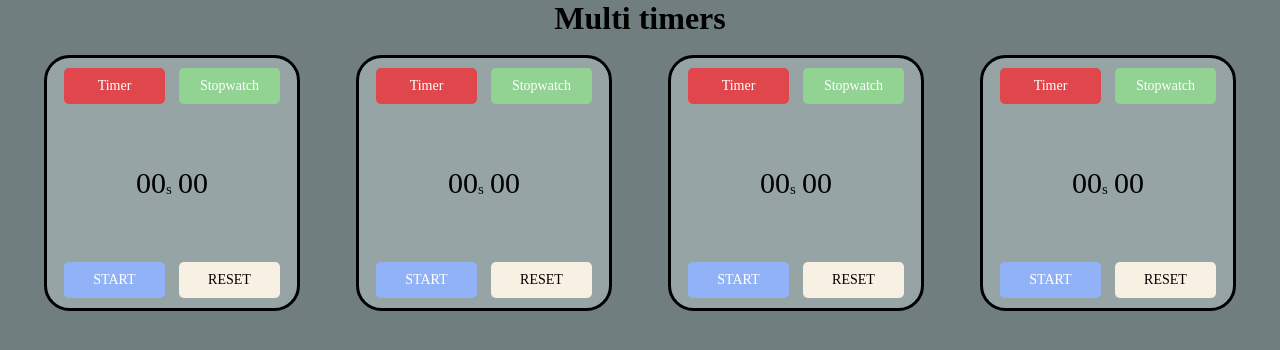
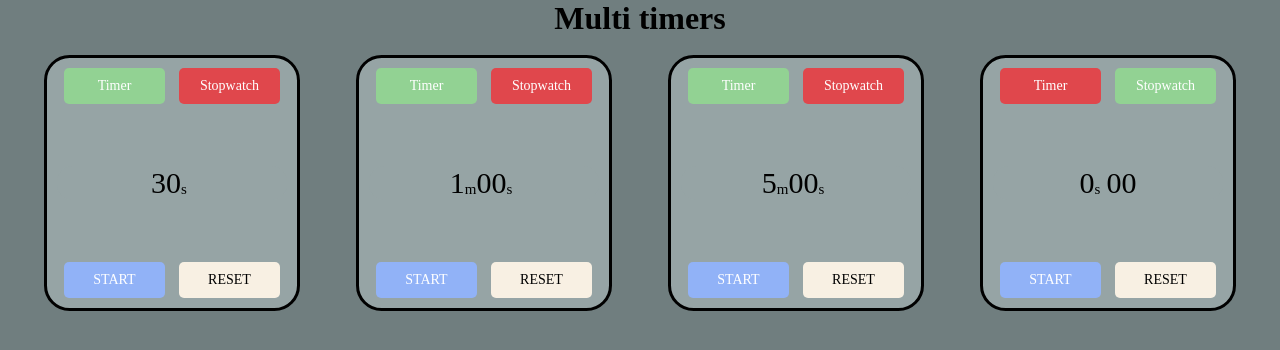
Before and after one commit to halvis82/multitimers, a React (Create React App) app: page / in a window 1280 px wide. Shown: the top 350 px of the page. Built offline with nearby package versions, Linux system fonts and the light colour scheme; no server answers.

Commit message:
functioning timer + added sound, animation

```diff
--- a/package.json
+++ b/package.json
@@ -9,6 +9,7 @@
     "react": "^18.1.0",
     "react-dom": "^18.1.0",
     "react-scripts": "5.0.1",
+    "use-sound": "^4.0.1",
     "web-vitals": "^2.1.4"
   },
   "scripts": {
--- a/src/App.css
+++ b/src/App.css
@@ -1,8 +1,14 @@
+/* Standard */
+
 * {
   margin: 0;
   padding: 0;
   box-sizing: border-box;
   font-family: cursive;
+  -webkit-user-select: none; /* Safari */
+  -moz-user-select: none; /* Firefox */
+  -ms-user-select: none; /* IE10+/Edge */
+  user-select: none; /* Standard */
 }
 
 body {
@@ -16,7 +22,10 @@ h1 {
   text-align: center;
 }
 
-.timerContainer {
+
+/* Timer boxes */
+
+.multiTimerContainer {
   width: 100vw;
   display: flex;
   flex-flow: row wrap;
@@ -35,6 +44,13 @@ h1 {
   margin: 2px;
   background-color: #96A4A5;
   position: relative;
+}
+
+.timerContentBox {
+  display: flex;
+  flex-flow: column nowrap;
+  justify-content: space-between;
+  height: 100%;
 }
 
 .timerProgressBox {
@@ -56,56 +72,29 @@ h1 {
   /* animation-play-state: paused; */
 }
 
-/* animation: https://stackoverflow.com/questions/70233709/html-css-circular-progress-bar-with-image-inside */
+.timerOverBox {
+  position: absolute;
+  width: 101%;
+  height: 101%;
+  left: 0;
+  top: 0;
+  border-radius: 10%;
+  opacity: 0.4;
+  background-color: red;
 
-@keyframes fill {
-  0% {
-clip-path: polygon(50% -20.71%, 50% 50%, 50% 0%, 50% 0%, 50% 0%, 50% 0%, 50% 0%);
-  }
-  12.5% {
-clip-path: polygon(50% -20.71%, 50% 50%, 100% 0%, 100% 0%, 100% 0%, 100% 0%, 100% 0%);
-  }
-  25% {
-clip-path: polygon(50% -20.71%, 50% 50%, 120.71% 50%, 120.71% 50%, 120.71% 50%, 120.71% 50%, 100% 0%);
-  }
-  37.5% {
-clip-path: polygon(50% -20.71%, 50% 50%, 100% 100%, 100% 100%, 100% 100%, 100% 100%, 100% 0%);
-  }
-  50% {
-clip-path: polygon(50% -20.71%, 50% 50%, 50% 120.71%, 50% 120.71%, 50% 120.71%, 100% 100%, 100% 0%);
-  }
-  62.5% {
-clip-path: polygon(50% -20.71%, 50% 50%, 0% 100%, 0% 100%, 0% 100%, 100% 100%, 100% 0%);
-  }
-  75% {
-clip-path: polygon(50% -20.71%, 50% 50%, -20.71% 50%, -20.71% 50%, 0% 100%, 100% 100%, 100% 0%);
-  }
-  87.5% {
-clip-path: polygon(50% -20.71%, 50% 50%, 0% 0%, 0% 0%, 0% 100%, 100% 100%, 100% 0%);
-  }
-  100% {
-clip-path: polygon(50% -20.71%, 50% 50%, 50% -20.71%, 0% 0%, 0% 100%, 100% 100%, 100% 0%);
-  }
+  animation: blink 0.5s linear infinite;
 }
 
-.timerContentBox {
-  display: flex;
-  flex-flow: column nowrap;
-  justify-content: space-between;
-  height: 100%;
-}
 
-.buttonBox {
-  display: flex;
-  flex-flow: row wrap;
-  justify-content: space-around;
-}
+/* Time text */
 
-.timeBox {
+.timeTextBox {
   text-align: center;
   font-size: 30px;
   width: 100%;
   font-variant-numeric: tabular-nums;
+  border-radius: 15px;
+  outline: none;
 
   display: flex;
   flex-flow: row wrap;
@@ -117,21 +106,21 @@ clip-path: polygon(50% -20.71%, 50% 50%, 50% -20.71%, 0% 0%, 0% 100%, 100% 100%,
   margin-top: 15px;
 }
 
-@keyframes typingIndicatorAnimation {
-  from {
-    color: white;
-  }
-  to {
-    color: #B3B5B4;
-  }
-}
-
 .typingIndicator {
   color: white;
   margin-left: -3px;
   margin-right: -2px;
 
   animation: typingIndicatorAnimation 0.4s alternate infinite;
+}
+
+
+/* Buttons */
+
+.buttonBox {
+  display: flex;
+  flex-flow: row wrap;
+  justify-content: space-around;
 }
 
 input[type=button] {
@@ -152,6 +141,65 @@ input[type=button]:hover, input[type=button]:focus {
   filter: brightness(0.8);
 }
 
+input[type=button]:hover {
+  outline: solid blueviolet;
+}
+
 input[type=button]:active {
-  outline: solid black;
+  outline: dashed black;
 }
+
+
+/* Animations */
+
+@keyframes typingIndicatorAnimation {
+  from {
+    color: white;
+  }
+  to {
+    color: #B3B5B4;
+  }
+}
+
+/* animation: https://stackoverflow.com/questions/70233709/html-css-circular-progress-bar-with-image-inside */
+@keyframes fill {
+  0% {
+    clip-path: polygon(50% -20.71%, 50% 50%, 50% 0%, 50% 0%, 50% 0%, 50% 0%, 50% 0%);
+  }
+  12.5% {
+    clip-path: polygon(50% -20.71%, 50% 50%, 100% 0%, 100% 0%, 100% 0%, 100% 0%, 100% 0%);
+  }
+  25% {
+    clip-path: polygon(50% -20.71%, 50% 50%, 120.71% 50%, 120.71% 50%, 120.71% 50%, 120.71% 50%, 100% 0%);
+  }
+  37.5% {
+    clip-path: polygon(50% -20.71%, 50% 50%, 100% 100%, 100% 100%, 100% 100%, 100% 100%, 100% 0%);
+  }
+  50% {
+    clip-path: polygon(50% -20.71%, 50% 50%, 50% 120.71%, 50% 120.71%, 50% 120.71%, 100% 100%, 100% 0%);
+  }
+  62.5% {
+    clip-path: polygon(50% -20.71%, 50% 50%, 0% 100%, 0% 100%, 0% 100%, 100% 100%, 100% 0%);
+  }
+  75% {
+    clip-path: polygon(50% -20.71%, 50% 50%, -20.71% 50%, -20.71% 50%, 0% 100%, 100% 100%, 100% 0%);
+  }
+  87.5% {
+    clip-path: polygon(50% -20.71%, 50% 50%, 0% 0%, 0% 0%, 0% 100%, 100% 100%, 100% 0%);
+  }
+  100% {
+    clip-path: polygon(50% -20.71%, 50% 50%, 50% -20.71%, 0% 0%, 0% 100%, 100% 100%, 100% 0%);
+  }
+}
+
+@keyframes blink {
+  50% {
+    opacity: 0;
+  }
+  /* from {
+    background: red;
+  }
+  to {
+    background: none;
+  } */
+}
--- a/src/App.js
+++ b/src/App.js
@@ -5,11 +5,11 @@ function App() {
   return (
     <div className="App">
       <h1>Multi timers</h1>
-      <div className='timerContainer'>
-        <Timer TimerOrStopclock="timer" />
-        <Timer TimerOrStopclock="timer" />
-        <Timer TimerOrStopclock="timer" />
-        <Timer TimerOrStopclock="" />
+      <div className='multiTimerContainer'>
+        <Timer potentialTimerTime="30000" />
+        <Timer potentialTimerTime="60000" />
+        <Timer potentialTimerTime="300000" />
+        <Timer potentialTimerTime="" />
       </div>
     </div>
   )
--- a/src/components/Timer.js
+++ b/src/components/Timer.js
@@ -1,108 +1,179 @@
+// Libraries
 import React from 'react'
 import { useState, useEffect } from 'react'
+import useSound from "use-sound"
+import alarmSound from "../assets/alarm.wav"
+// https://www.joshwcomeau.com/react/announcing-use-sound-react-hook/
 
-const Timer = ({ TimerOrStopwatch }) => {
-  // Variables
+
+const Timer = ({ potentialTimerTime }) => {
+  // Colors/variables
   const greenIsh = "#92D293"
   const redIsh = "#e0474c"
   const blueIsh = "#91B2F7"
   const whiteIsh = "#F8F0E3"
-  const standardTimer = 60
+  const typingBackground = "#7d8485"
+  const normalBackground = "#96A4A5"
+
+
+  // Early functions
+  const msToAllUnits = (time) => {
+    const date = new Date(time)
+    return [
+      date.toISOString().substring(11, 12),
+      date.toISOString().substring(12, 13),
+      date.toISOString().substring(14, 15),
+      date.toISOString().substring(15, 16),
+      date.toISOString().substring(17, 18),
+      date.toISOString().substring(18, 19),
+      date.toISOString().substring(20, 21),
+      date.toISOString().substring(21, 22)
+    ]
+  }
+
+  const getTranslucentNumber = (index) => {
+    for (let i = 0; i < timeInUnits.length - index; i++) {
+      if (timeInUnits[i] !== "0") {
+        return false
+      }
+    }
+
+    return true
+  }
+
+  // window.onbeforeunload = () => {
+  //   return "Are you sure you want to exit?"
+  // }
+
 
   // States
-  const [isTimer, setIsTimer] = useState(Boolean(TimerOrStopwatch))
+  const [isTimer, setIsTimer] = useState(Boolean(potentialTimerTime))
   const [typing, setTyping] = useState(false)
-  const [time, setTime] = useState(0)
-  const [timeInUnits, setTimeInUnits] = useState(["00", "00", "00", "00"])
-  const [originalTimerTime, setOriginalTimerTime] = useState(0)
+  const [originalTimerTime, setOriginalTimerTime] = useState((!potentialTimerTime) ? 60000 : +potentialTimerTime)
+  const [time, setTime] = useState(0)   // ((isTimer) ? originalTimerTime : 0)
+  const [timeInUnits, setTimeInUnits] = useState((isTimer) ? msToAllUnits(originalTimerTime) : ["0", "0", "0", "0", "0", "0", "0", "0"])
   const [running, setRunning] = useState(false)
   const [startTime, setStartTime] = useState()
   const [previousTime, setPreviousTime] = useState(0)
-  // const [intervalID, setIntervalID] = useState()
+  const [timerOver, setTimerOver] = useState(false)
+  const [playAlarm, { stop }] = useSound(alarmSound)
+
 
   // Inline styles
-  const hoursStyle = {
-    display: (time >= 3600000 | typing) ? "block" : "none"
-  }
-  const minutesStyle = {
-    display: (time >= 60000 | typing) ? "block" : "none"
-  }
-  const csStyle = {
-    display: (!isTimer) ? "block" : "none"
-  }
+  const allTimeStyles = [
+    { // hours
+      opacity: (typing && getTranslucentNumber(7)) ? "0.3" : "1",
+      display: ((isTimer && originalTimerTime - time >= 36000000) || (!isTimer && time >= 36000000) | typing) ? "block" : "none"
+    },
+    {
+      opacity: (typing && getTranslucentNumber(6)) ? "0.3" : "1",
+      display: ((isTimer && originalTimerTime - time >= 3600000) || (!isTimer && time >= 3600000) | typing) ? "block" : "none"
+    },
 
-  // Functions
+    { // mins
+      opacity: (typing && getTranslucentNumber(5)) ? "0.3" : "1",
+      display: ((isTimer && originalTimerTime - time >= 600000) || (!isTimer && time >= 600000) | typing) ? "block" : "none"
+    },
+    {
+      opacity: (typing && getTranslucentNumber(4)) ? "0.3" : "1",
+      display: ((isTimer && originalTimerTime - time >= 60000) || (!isTimer && time >= 60000) | typing) ? "block" : "none"
+    },
+
+    { // seconds
+      opacity: (typing && getTranslucentNumber(3)) ? "0.3" : "1",
+      display: ((isTimer && originalTimerTime - time >= 10000) || (!isTimer && time >= 10000) | typing) ? "block" : "none"
+    },
+    {opacity: (typing && getTranslucentNumber(2)) ? "0.3" : "1"},
+
+    {display: (!isTimer) ? "block" : "none"} // cs
+  ]
+
+
+  // Switch buttons
   const switchTimer = (e) => {
     e.target.blur()
+    reset()
     setIsTimer(true)
+    setTime(0)
+    setTimeInUnits(msToAllUnits(originalTimerTime))
   }
 
   const switchStopwatch = (e) => {
     e.target.blur()
     setIsTimer(false)
-    // setTyping(true)   //for testing
+    setTime(0)
+    setTimeInUnits(msToAllUnits(0))
   }
 
-  const secondsToAllUnits = (time) => {
-    const date = new Date(time)
 
-    const hours = date.toISOString().substring(11, 13)
-    const minutes = date.toISOString().substring(14, 16)
-    const seconds = date.toISOString().substring(17, 19)
-    const cs = date.toISOString().substring(20, 22)
-
-    return [hours, minutes, seconds, cs]
-  }
-
+  // Control timer/stopwatch
   const start = () => {
-    if (!isTimer) {
-      // // setIntervalID(
-      //   setInterval(() => {
-      //     setTime(time => time + 1)
-      //     setTimeInUnits(secondsToAllUnits(time))
-      //     console.log(timeInUnits, time)
-      //   }, 1000)
-      // // )
-      // console.log("hello")
-
-      // if (time === 0) {
-      //   setTime(time => time + 1) // Apparently necessary before (but only first time?)
-      // }
-
     if (!running) {
       setStartTime(new Date())
       setRunning(true)
     }
   }
-  }
 
-  const stop = () => {
-    if (!isTimer) {
+  const stopTime = () => {
     setPreviousTime(time)
     setRunning(false)
   }
-  }
 
   const reset = () => {
-    if (!isTimer) {
     setPreviousTime(0)
-      setTimeInUnits(secondsToAllUnits(0))
+    setTimeInUnits(msToAllUnits((isTimer) ? originalTimerTime : 0))
     setTime(0)
     setRunning(false)
   }
+
+
+  // Timer done
+  const timerDone = () => {
+    stopTime()
+    setTimerOver(true) // Turn on
+    playAlarm()
   }
 
+  const stopTimer = () => {
+    setTimerOver(false)
+    reset()
+    stop()
+  }
+
+
+  // Main continuous loop
   useEffect(() => {
     let interval = null
 
     if (running) {
       interval = setInterval(() => {
-        // setTime(time => time + 1)
-        // setTimeInUnits(secondsToAllUnits(time))
-        // console.log(timeInUnits, time)
+        if (typing) {
+          reset()
+        }
 
+        if (isTimer) {
+          setTime(previousTime + new Date().getTime() - startTime.getTime() - 1000)
+
+          if (previousTime + new Date().getTime() - startTime.getTime() > originalTimerTime + 10 /* to let it hit '0' */) {
+            timerDone()
+            clearInterval()
+          }
+
+          setTimeInUnits(msToAllUnits(originalTimerTime - time))
+        }
+
+        if (!isTimer) {
           setTime(previousTime + new Date().getTime() - startTime.getTime())
-        setTimeInUnits(secondsToAllUnits(time))
+          setTimeInUnits(msToAllUnits(time))
+        }
+
+        // if (isTimer && previousTime + new Date().getTime() - startTime.getTime() > originalTimerTime + 10 /* to let it hit '0' */) {
+        //     timerDone()
+        //     clearInterval()
+        // }
+
+        // setTime(previousTime + new Date().getTime() - startTime.getTime() - (isTimer) ? 1000 : 0)
+        // setTimeInUnits(msToAllUnits((isTimer) ? (originalTimerTime - time) : time))
       }, 10)
     } else {
       clearInterval(interval)
@@ -111,34 +182,117 @@ const Timer = ({ TimerOrStopwatch }) => {
     return () => clearInterval(interval)
   })
 
+
+  // Typing in time
+  const startTyping = (e) => {
+    if (!isTimer) {
+      return
+    }
+    setTyping(true)
+  }
+
+  const stopTyping = () => {
+    setTyping(false)
+
+    const timeText = timeInUnits.toString().replace(/,/g, '')
+    let timeINms = 0
+    timeINms += +timeText.substring(0, 2) * 3600
+    timeINms += +timeText.substring(2, 4) * 60
+    timeINms += +timeText.substring(4, 6)
+    timeINms *= 1000
+
+
+    setOriginalTimerTime(timeINms)
+    setTimeInUnits(msToAllUnits(timeINms))
+  }
+
+  const typeTime = (e) => {
+    if (!typing) {
+      return
+    }
+
+    const key = e.key.toLowerCase()
+    const timeText = timeInUnits.toString().replace(/,/g, '')
+
+    if (key === "backspace") {
+      let newTime = "0" + timeText.substring(0, 5) + "00"
+
+
+      setTimeInUnits([
+        newTime.substring(0, 1),
+        newTime.substring(1, 2),
+        newTime.substring(2, 3),
+        newTime.substring(3, 4),
+        newTime.substring(4, 5),
+        newTime.substring(5, 6),
+        "0",
+        "0",
+      ])
+    }
+
+    else if (key === "enter" || key === " " /* space */) {
+      stopTyping()
+      start()
+
+      e.target.blur()
+    }
+
+    else if ([0, 1, 2, 3, 4, 5, 6, 7, 8, 9].includes(+key)) {
+      let newTime = timeText.substring(1, 6) + key.toString()
+
+      setTimeInUnits([
+        newTime.substring(0, 1),
+        newTime.substring(1, 2),
+        newTime.substring(2, 3),
+        newTime.substring(3, 4),
+        newTime.substring(4, 5),
+        newTime.substring(5, 6),
+        "0",
+        "0",
+      ])
+    }
+
+    // also add arrows to move cursor around maybe
+  }
+
+
   return (
     <div className='timerBox'>
       <div className='timerContentBox'>
 
+        {/* Switch buttons */}
         <div className='buttonBox'>
           <input type="button" value="Timer" onClick={switchTimer} style={{backgroundColor: (isTimer) ? greenIsh : redIsh}} />
           <input type="button" value="Stopwatch" onClick={switchStopwatch} style={{backgroundColor: (isTimer) ? redIsh : greenIsh}} />
         </div>
 
-        <div className='timeBox'>
-          <span style={hoursStyle}>{timeInUnits[0]}</span>
-          <span className='smallUnit' style={hoursStyle}>h</span>
-          <span style={minutesStyle}>{timeInUnits[1]}</span>
-          <span className='smallUnit' style={minutesStyle}>m</span>
-          <span >{timeInUnits[2]}</span>
+        {/* Time text */}
+        <div style={{backgroundColor: (typing) ? typingBackground : normalBackground}} tabIndex={"0"} className='timeTextBox' onClick={startTyping} onBlur={stopTyping} onKeyDown={typeTime}>
+          <span style={allTimeStyles[0]}>{timeInUnits[0]}</span>
+          <span style={allTimeStyles[1]}>{timeInUnits[1]}</span>
+          <span className='smallUnit' style={allTimeStyles[1]}>h</span>
+          <span style={allTimeStyles[2]}>{timeInUnits[2]}</span>
+          <span style={allTimeStyles[3]}>{timeInUnits[3]}</span>
+          <span className='smallUnit' style={allTimeStyles[3]}>m</span>
+          <span style={allTimeStyles[4]} >{timeInUnits[4]}</span>
+          <span style={allTimeStyles[5]} >{timeInUnits[5]}</span>
           <span className='typingIndicator' style={{display: (typing) ? "block" : "none"}}>|</span>
           <span className='smallUnit' style={{marginRight: "6px"}}>s</span>
-          <span style={csStyle}>{timeInUnits[3]}</span>
+          <span style={allTimeStyles[6]}>{timeInUnits[6]}</span>
+          <span style={allTimeStyles[6]}>{timeInUnits[7]}</span>
         </div>
 
+        {/* Control buttons */}
         <div className='buttonBox'>
-          <input type="button" onClick={(!running) ? (start) : (stop)} value={(!running) ? "START" : "STOP"} style={{backgroundColor: blueIsh}} />
+          <input type="button" onClick={(!running) ? (start) : (stopTime)} value={(!running) ? "START" : "STOP"} style={{backgroundColor: blueIsh}} />
           <input type="button" onClick={(reset)} value="RESET" style={{backgroundColor: whiteIsh, color: "black"}} />
         </div>
 
       </div>
 
-      <div className='timerProgressBox'></div>
+      {/* Animations */}
+      <div className='timerProgressBox' style={{visibility: (isTimer) ? "visible" : "hidden"}  /*{animationDuration: `${originalTimerTime}s`}*/} ></div>
+      <div className='timerOverBox' onClick={stopTimer} style={{visibility: (isTimer && timerOver) ? "visible" : "hidden"}} ></div>
     </div>
   )
 }
```
Also changed, not shown: src/note.txt, 2 other files (tests, documents, lock files or other folders). Lines whose indentation alone changed are shown as unchanged.
